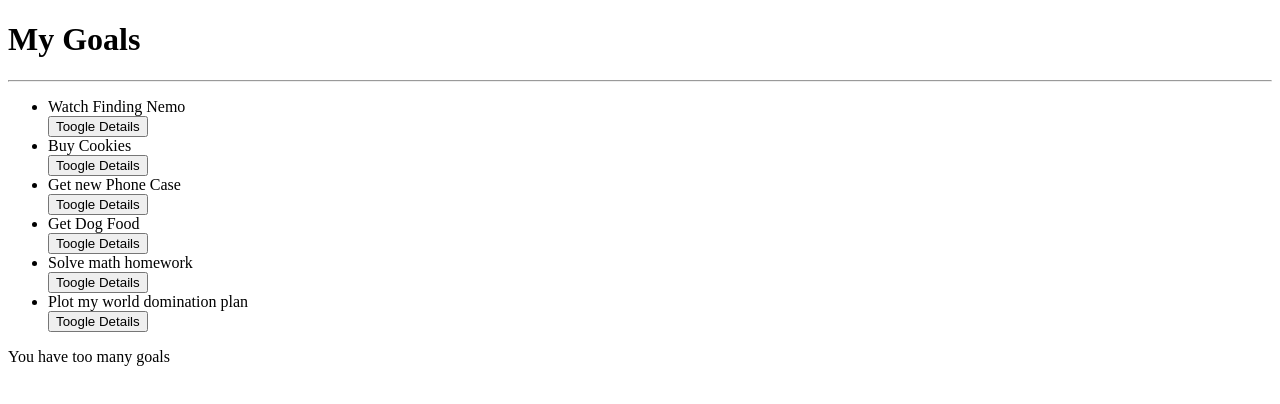
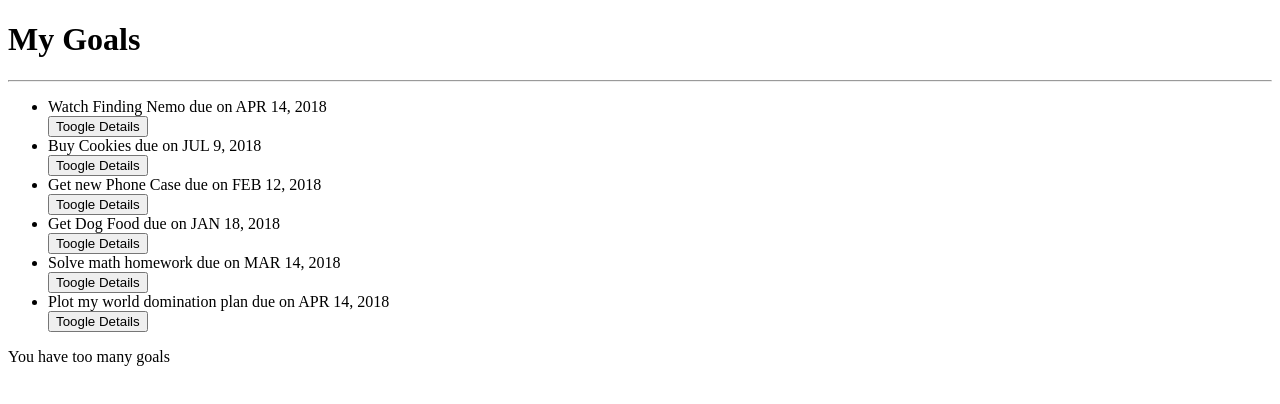
Before and after one commit to 3RebeccaSila3/Goal-1, an Angular app: page / in a window 1280 px wide. Shown: the top 404 px of the page. Built offline with nearby package versions, Linux system fonts and the light colour scheme.

Commit message:
add modifications made

```diff
--- a/src/app/goal.ts
+++ b/src/app/goal.ts
@@ -1,6 +1,6 @@
 export class Goal {
     public showDescription: boolean;
-    constructor(public id:number, public name:string, public description:string){
+    constructor(public id:number, public name:string, public description:string, public completeDate:Date){
         this.showDescription=false
     }
 }
--- a/src/app/goal/goal.component.html
+++ b/src/app/goal/goal.component.html
@@ -3,7 +3,7 @@
 
 <ul>
     <div *ngFor='let goal of goals;let i = index'>
-        <li >{{goal.name}}</li>
+        <li id="{{i}}" appStrikethrough>{{goal.name}} due on {{goal.completeDate|date|uppercase}}</li>
         <button (click)='toogleDetails(i)'>Toogle Details</button>
 
         <app-goal-details *ngIf="goal.showDescription" [goal]='goal' (isComplete)='completeGoal($event, i)'></app-goal-details>
--- a/src/app/goal/goal.component.ts
+++ b/src/app/goal/goal.component.ts
@@ -8,12 +8,12 @@
 })
 export class GoalComponent implements OnInit {
   goals = [
-    new Goal(1,'Watch Finding Nemo','Find an online version and watch merlin find his son'),
-    new Goal(2,'Buy Cookies','I have to buy cookies for the parrot'),
-    new Goal(3, 'Get new Phone Case','Diana has her birthday coming up soon'),
-    new Goal(4, 'Get Dog Food','Pupper likes expensive sancks'),
-    new Goal(5, 'Solve math homework','Damn Math'),
-    new Goal(6, 'Plot my world domination plan','Cause I am an evil overlord'),
+    new Goal(1,'Watch Finding Nemo','Find an online version and watch merlin find his son', new Date(2018,3,14)),
+    new Goal(2,'Buy Cookies','I have to buy cookies for the parrot', new Date(2018,6,9)),
+    new Goal(3, 'Get new Phone Case','Diana has her birthday coming up soon', new Date(2018,1,12)),
+    new Goal(4, 'Get Dog Food','Pupper likes expensive sancks', new Date(2018,0,18)),
+    new Goal(5, 'Solve math homework','Damn Math', new Date(2018,2,14)),
+    new Goal(6, 'Plot my world domination plan','Cause I am an evil overlord', new Date(2018,3,14)),
 ]
 
 completeGoal(isComplete,index){
--- a/src/app/strikethrough.directive.ts
+++ b/src/app/strikethrough.directive.ts
@@ -1,10 +1,22 @@
-import { Directive } from '@angular/core';
+import { Directive , ElementRef, Input, HostListener} from '@angular/core';
 
 @Directive({
   selector: '[appStrikethrough]'
 })
 export class StrikethroughDirective {
 
-  constructor() { }
+  constructor(private elem:ElementRef) {}
 
+  @HostListener("click" ) onClicks() {
+    this.textDeco("line-through")
+  }
+
+  @HostListener("dblclick") onDoubleClicks(){
+    this.textDeco("None")
+  }
+
+  private textDeco(action:string){
+    this.elem.nativeElement.style.textDecoration=action;
+
+  }
 }
```
